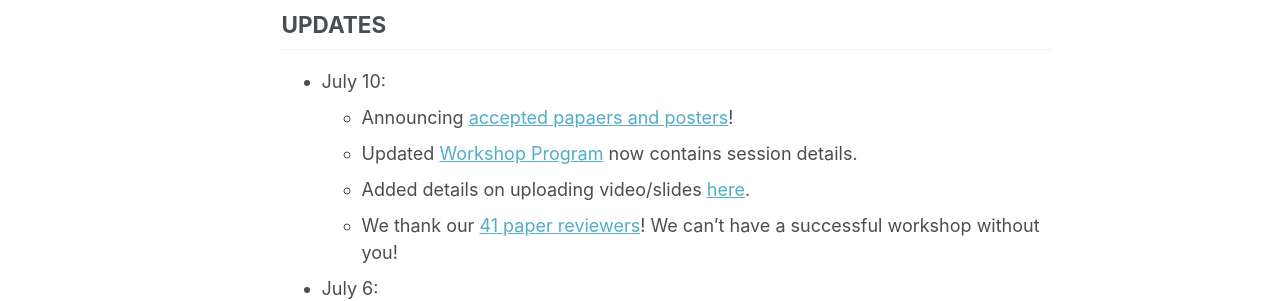
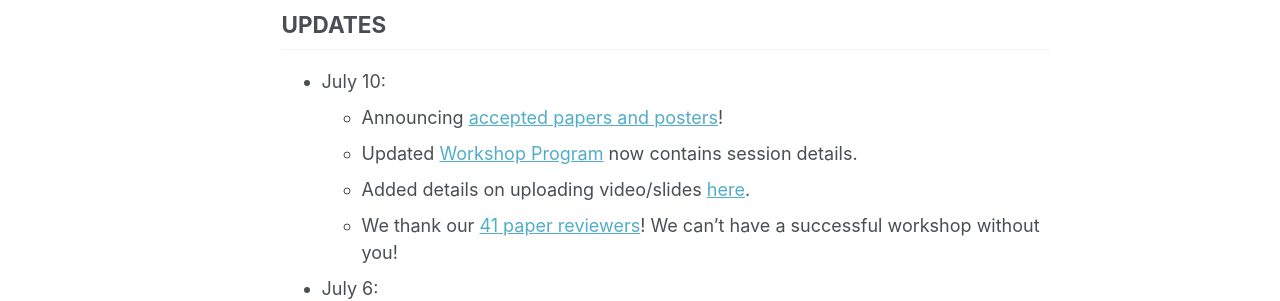
Before and after one commit to document-intelligence/DI-2022, a Jekyll site: the page built from _pages/cfp.md, in a window 1280 px wide and 900 px high. Shown: the part 307-608 px from the top of the window. Built offline with Jekyll 4.4.1, drawn with Linux system fonts in a browser that asks for light colours.

Commit message:
Update cfp.md

```diff
--- a/_pages/cfp.md
+++ b/_pages/cfp.md
@@ -12,7 +12,7 @@ redirect_from:
 ## UPDATES
 
 - July 10:
-  - Announcing [accepted papaers and posters](https://document-intelligence.github.io/DI-2021/papers/)!
+  - Announcing [accepted papers and posters](https://document-intelligence.github.io/DI-2021/papers/)!
   - Updated [Workshop Program](https://document-intelligence.github.io/DI-2021/program/) now contains session details.
   - Added details on uploading video/slides [here](#pre-recording).
   - We thank our [41 paper reviewers](https://document-intelligence.github.io/DI-2021/organization/#reviewers)! We can't have a successful workshop without you!
```
